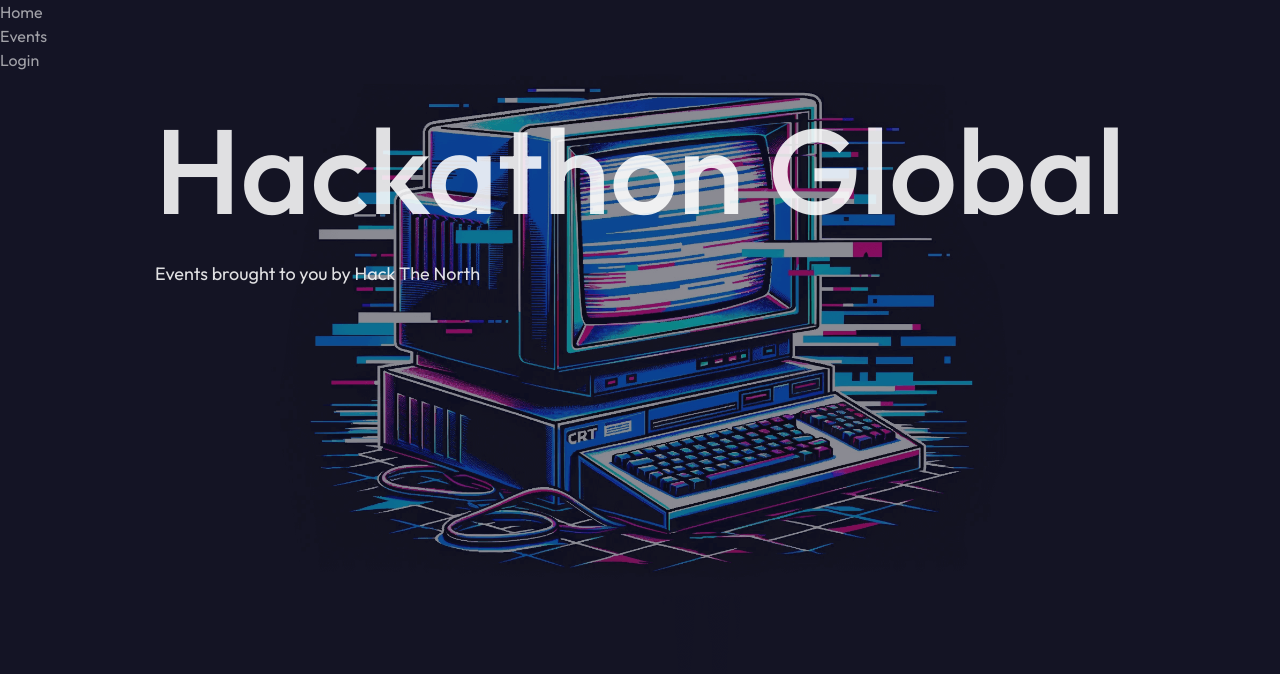
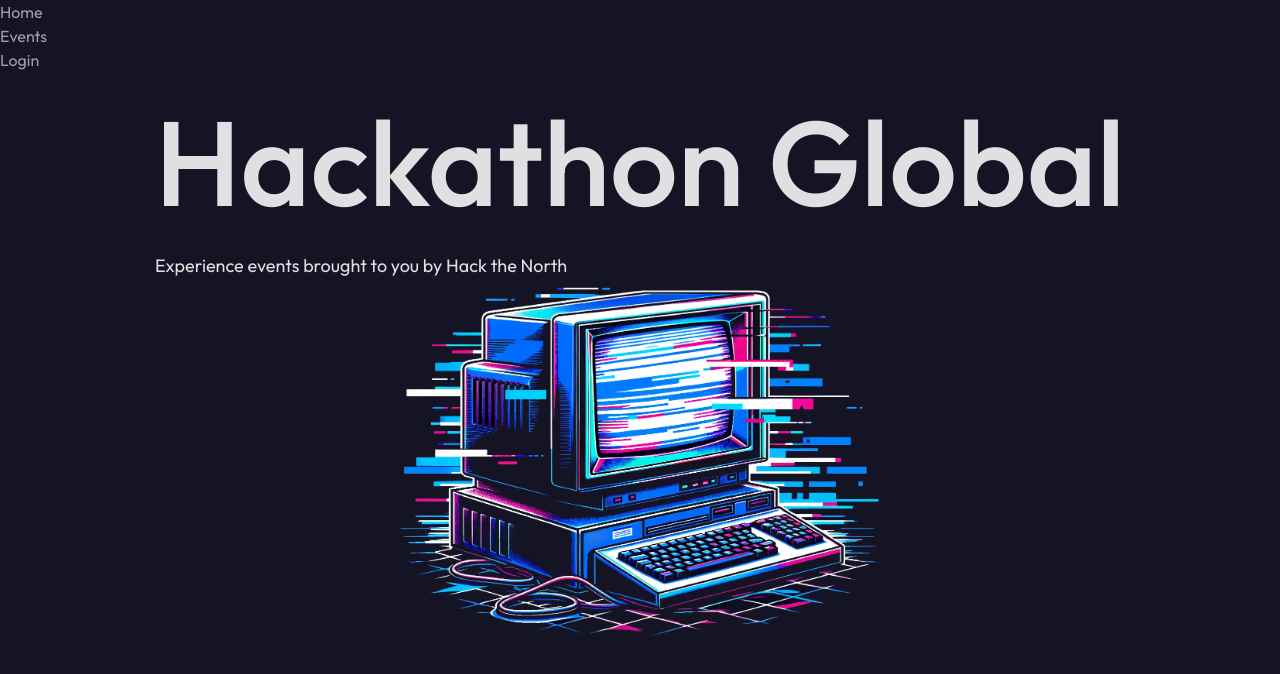
Before and after one commit to daniel-su1/hackathon-global, a React (Vite) app: page / in a window 1280 px wide. Shown: the top 674 px of the page. Built offline with nearby package versions, Linux system fonts and the light colour scheme.

Commit message:
adjusted image, added navbar components

```diff
--- a/src/pages/EventList.jsx
+++ b/src/pages/EventList.jsx
@@ -66,7 +66,6 @@
         <motion.div
           initial={{ width: "30em" }} // Initial width
           animate={{ width: isFocused ? "40em" : "30em" }}
-          // transition={{ type: "spring", stiffness: 300 }}
           transition={{ type: "spring", stiffness: 250 }}
         >
           <Input
--- a/src/pages/Home.jsx
+++ b/src/pages/Home.jsx
@@ -1,19 +1,23 @@
-import { Box, Image, Text, VStack } from '@chakra-ui/react'
+import { Box, Image, Text, VStack, HStack } from '@chakra-ui/react'
 import hero from '../assets/hero.png'
 
 
 function Home() {
     return (
         <VStack>
+
             <Box>
-                <Image src={hero} alt="computer" maxWidth="60em"
-                position="absolute" top="20em" opacity="0.5" left="0" right="0" bottom="0" margin="auto" zIndex="hide"
+                <Text fontSize="90pt" fontWeight="525">Hackathon Global</Text>
+                <Text fontSize="lg">Experience events brought to you by Hack the North</Text>
+            </Box>
+            <HStack>
+            <Box>
+                <Image src={hero} alt="computer" maxWidth="30em"
+                 top="20em" opacity="1" left="0" right="0" bottom="0" margin="auto" zIndex="-1" position=""
                 />
             </Box>
-            <Box>
-                <Text fontSize="90pt" fontWeight="525">Hackathon Global</Text>
-                <Text fontSize="lg">Events brought to you by Hack The North</Text>
-            </Box>
+            </HStack>
+
         </VStack>
     )
 }
```
Also changed, not shown: hackathon-global/src/components/nav/Logo.jsx (added), hackathon-global/src/components/nav/MenuLinks.jsx (added), hackathon-global/src/components/nav/MenuToggle.jsx (added), src/assets/hero.png, src/assets/logo.png (added).
